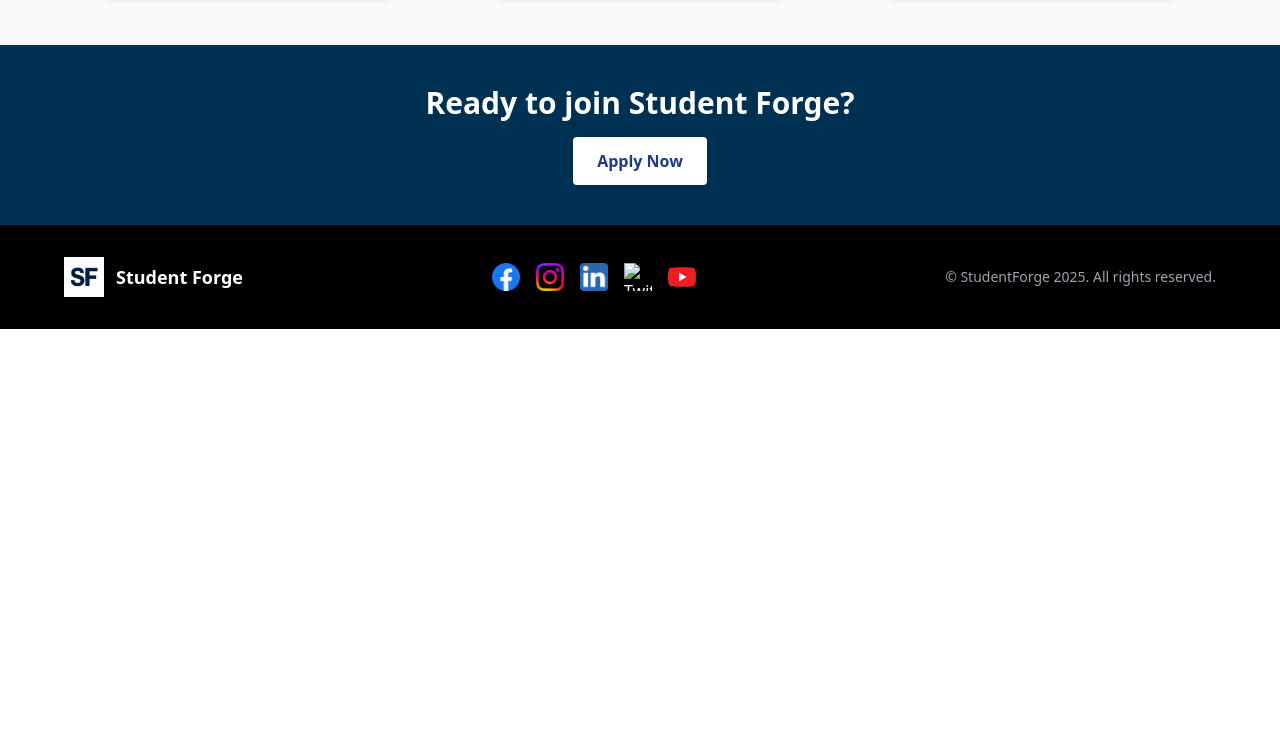
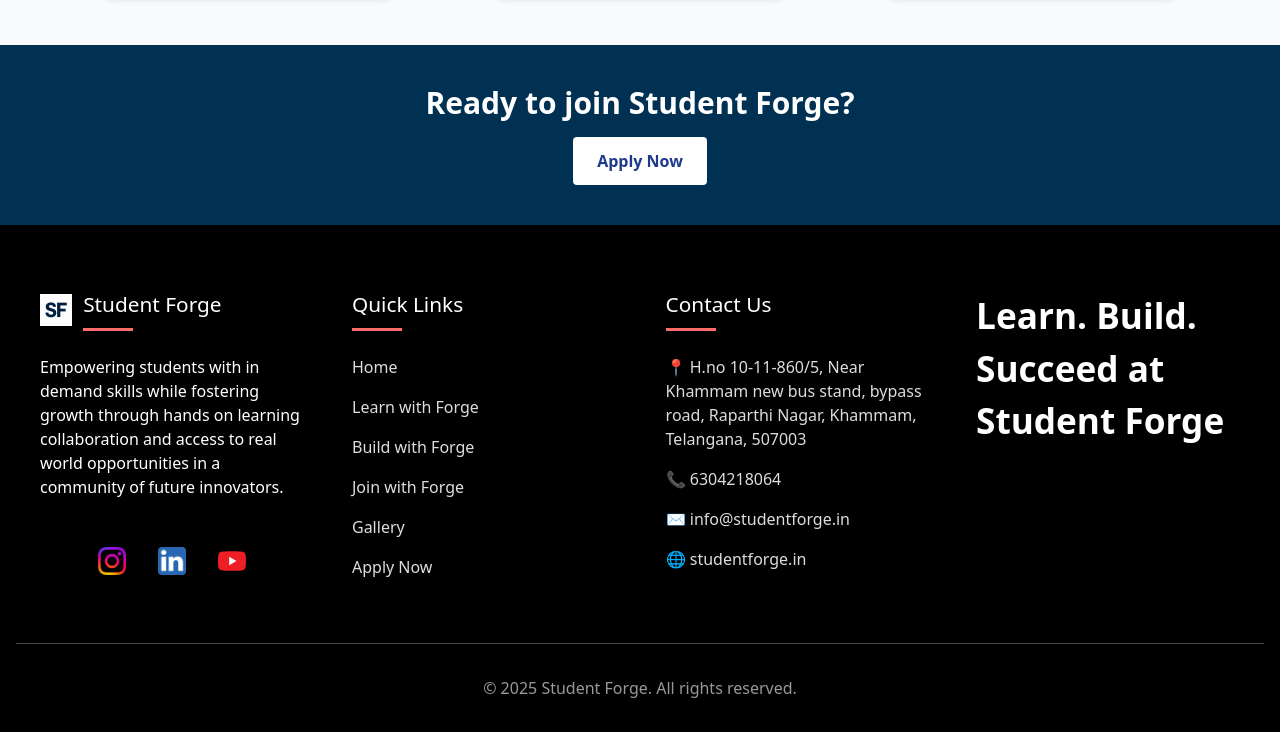
Before and after one commit to SrikanthChiluveru/studentforge, a plain HTML site: page StudentForge/gallery.html in a window 1280 px wide. Shown: the part 1520-2252 px from the top of the page. Before the commit the page ends 1849 px from the top, so only its background shows below. Drawn offline with nearby package versions, Linux system fonts and the light colour scheme.

Commit message:
Update gallery.html

```diff
--- a/StudentForge/gallery.html
+++ b/StudentForge/gallery.html
@@ -191,32 +191,63 @@
   </section>
 
   <!-- Footer -->
-  <footer class="bg-black text-white py-8 px-4 md:px-8 mt-0">
-    <div class="flex flex-col md:flex-row items-center justify-between max-w-6xl mx-auto">
-      <div class="flex items-center mb-4 md:mb-0">
-        <img src="assets/temp_logo.png" alt="Student Forge Logo" class="h-10 w-10 mr-3">
-        <span class="font-bold text-lg">Student Forge</span>
+  <footer style="background-color: black; color: white; padding: 4rem 1rem 2rem;">
+    <div style="max-width: 1200px; margin: 0 auto; display: grid; grid-template-columns: repeat(auto-fit, minmax(250px, 1fr)); gap: 3rem;">
+        <div>
+            <div style="display: flex; align-items: center; margin-bottom: 1.5rem;">
+                <img src="assets/temp_logo.png" alt="Student Forge Logo" style="height: 32px; width: 32px; margin-right: 0.7rem;">
+                <h3 style="font-size: 1.3rem; position: relative; margin: 0;">Student Forge
+                    <span style="display: block; width: 50px; height: 3px; background-color: #ff6b6b; margin-top: 0.5rem;"></span>
+                </h3>
             </div>
-      <div class="flex space-x-4 mb-4 md:mb-0">
-        <a href="https://facebook.com" target="_blank" rel="noopener" aria-label="Facebook">
-          <img src="assets/fb.png" alt="Facebook" class="h-7 w-7 hover:opacity-80">
-        </a>
-        <a href="https://instagram.com" target="_blank" rel="noopener" aria-label="Instagram">
+            <p>Empowering students with in demand skills while fostering growth through hands on learning
+collaboration and access to real world opportunities in a community of future innovators.</p>
+            <br>
+            <br>
+            <div class="flex space-x-8 mb-4 md:mb-0 justify-center">
+
+                <a href="https://www.instagram.com/studentforge?igsh=MW12eTRsbTJteTI4Zw==" target="_blank" rel="noopener" aria-label="Instagram">
                     <img src="assets/instagram.png.png" alt="Instagram" class="h-7 w-7 hover:opacity-80">
                 </a>
-        <a href="https://linkedin.com" target="_blank" rel="noopener" aria-label="LinkedIn">
+                <a href="https://www.linkedin.com/company/student-forge/" target="_blank" rel="noopener" aria-label="LinkedIn">
                     <img src="assets/in.png.png" alt="LinkedIn" class="h-7 w-7 hover:opacity-80">
                 </a>
-        <a href="https://twitter.com" target="_blank" rel="noopener" aria-label="Twitter">
-          <img src="assets/x.png" alt="Twitter" class="h-7 w-7 hover:opacity-80">
-        </a>
-        <a href="https://youtube.com" target="_blank" rel="noopener" aria-label="YouTube">
+
+                <a href="https://youtube.com/@studentforge?si=oSjCYR07kIdxQZtV" target="_blank" rel="noopener" aria-label="YouTube">
                     <img src="assets/yt.png.svg" alt="YouTube" class="h-7 w-7 hover:opacity-80">
                 </a>
             </div>
-      <div class="text-sm text-gray-400 text-center md:text-right">
-        &copy; StudentForge 2025. All rights reserved.
         </div>
+        <div style="margin-right: 5rem;">
+            <h3 style="font-size: 1.3rem; margin-bottom: 1.5rem; position: relative;">Quick Links
+                <span style="display: block; width: 50px; height: 3px; background-color: #ff6b6b; margin-top: 0.5rem;"></span>
+            </h3>
+            <ul style="list-style: none; padding: 0;">
+                <li style="margin-bottom: 1rem;"><a href="index.html" style="color: #ddd; text-decoration: none;">Home</a></li>
+                <li style="margin-bottom: 1rem;"><a href="learnwithforge.html" style="color: #ddd; text-decoration: none;">Learn with Forge</a></li>
+                <li style="margin-bottom: 1rem;"><a href="buildwithforge.html" style="color: #ddd; text-decoration: none;">Build with Forge</a></li>
+                <li style="margin-bottom: 1rem;"><a href="joinwithforge.html" style="color: #ddd; text-decoration: none;">Join with Forge</a></li>
+                <li style="margin-bottom: 1rem;"><a href="gallery.html" style="color: #ddd; text-decoration: none;">Gallery</a></li>
+                <li style="margin-bottom: 1rem;"><a href="applynow.html" style="color: #ddd; text-decoration: none;">Apply Now</a></li>
+            </ul>
+        </div>
+        <div style="margin-left: 0.1em;">
+            <h3 style="font-size: 1.3rem; margin-bottom: 1.5rem; position: relative;">Contact Us
+                <span style="display: block; width: 50px; height: 3px; background-color: #ff6b6b; margin-top: 0.5rem;"></span>
+            </h3>
+            <ul style="list-style: none; padding: 0; color: #ddd;">
+                <li style="margin-bottom: 1rem;">📍 H.no 10-11-860/5, Near Khammam new bus stand, bypass road, Raparthi Nagar, Khammam, Telangana, 507003</li>
+                <li style="margin-bottom: 1rem;">📞 6304218064</li>
+                <li style="margin-bottom: 1rem;">✉️ info@studentforge.in</li>
+                <li style="margin-bottom: 1rem;">🌐 <a href="https://studentforge.in" style="color: #ddd; text-decoration: none;">studentforge.in</a></li>
+            </ul>
+        </div>
+        <div>
+          <h2 style="font-family: inherit; font-weight: 800; font-size: 2.2rem;">Learn. Build. Succeed at Student Forge</h2>
+        </div>
+    </div>
+    <div style="text-align: center; margin-top: 3rem; padding-top: 2rem; border-top: 1px solid #444; color: #999;">
+        <p>&copy; 2025 Student Forge. All rights reserved.</p>
     </div>
 </footer>
 
```
Lines whose indentation alone changed are shown as unchanged.
